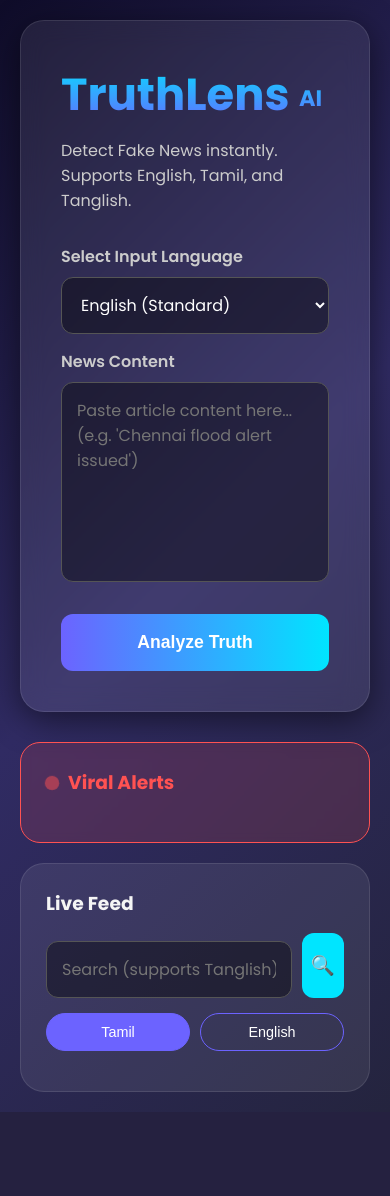
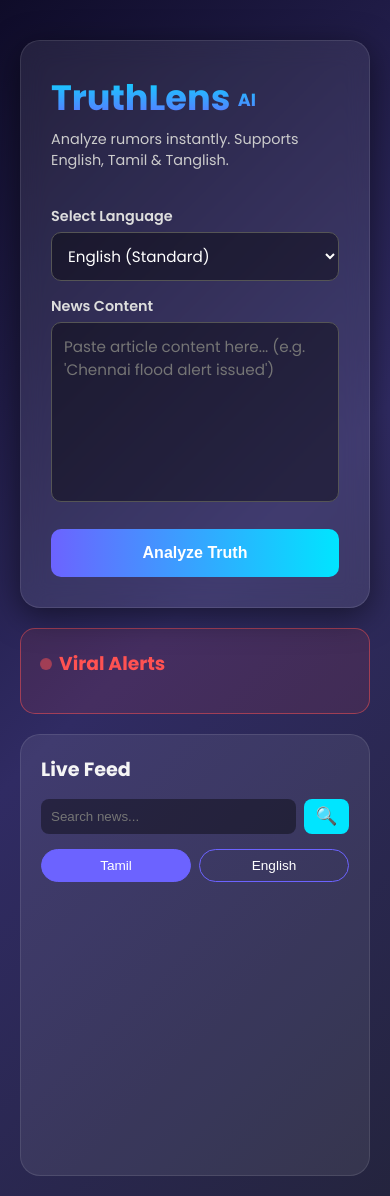
Before and after one commit to MrBlack-07/RumorDetection, a Flask app: template templates/home.html in a window 390 px wide. Before the commit the page ends 1112 px from the top, so only its background shows below. Run offline with Flask 3, Linux system fonts and the light colour scheme; the template is opened without the code that fills it, so the values that code supplies are empty.

Commit message:
Fixed gap and mobile responsiveness

```diff
--- a/templates/home.html
+++ b/templates/home.html
@@ -14,7 +14,6 @@
             --text-light: #f5f5f5;
             --glass: rgba(255, 255, 255, 0.08);
             --danger: #FF5252;
-            --success: #00E676;
         }
 
         body {
@@ -22,128 +21,136 @@
             background: linear-gradient(135deg, #0f0c29, #302b63, #24243e);
             color: var(--text-light);
             margin: 0;
-            padding: 20px;
+            padding: 20px; /* Small padding for mobile edges */
             min-height: 100vh;
             display: flex;
-            justify-content: center; /* Centers everything horizontally */
-            align-items: center; /* Centers vertically if content is short */
+            justify-content: center;
+            align-items: flex-start; /* Aligns to top */
         }
 
-        /* The Main Wrapper - Fixed Width & Centered */
+        /* --- THE LAYOUT GRID --- */
         .container {
             width: 100%;
-            max-width: 1200px;
+            max-width: 1200px; /* Prevents it from getting too wide on huge monitors */
             display: grid;
-            grid-template-columns: 1.8fr 1fr; /* Left side takes 1.8x space, Right side 1x */
-            gap: 30px; /* Clean gap between boxes */
-            margin: 0 auto;
+            grid-template-columns: 1.5fr 1fr; /* Left side is 1.5x bigger than Right */
+            gap: 25px; /* The gap between the two main boxes */
+            margin-top: 20px;
         }
 
-        /* --- LEFT SIDE: DETECTOR --- */
+        /* --- LEFT BOX: DETECTOR --- */
         .main-section {
             background: var(--glass);
             backdrop-filter: blur(12px);
             border: 1px solid rgba(255,255,255,0.1);
-            border-radius: 24px;
-            padding: 40px;
+            border-radius: 20px;
+            padding: 30px;
             box-shadow: 0 8px 32px 0 rgba(0, 0, 0, 0.5);
             display: flex;
             flex-direction: column;
-            justify-content: center;
         }
 
-        h1 { font-size: 2.8rem; margin: 0 0 10px 0; background: -webkit-linear-gradient(var(--accent), var(--primary)); -webkit-background-clip: text; -webkit-text-fill-color: transparent; }
+        h1 { font-size: 2.2rem; margin: 0 0 5px 0; background: -webkit-linear-gradient(var(--accent), var(--primary)); -webkit-background-clip: text; -webkit-text-fill-color: transparent; }
+        p { margin-top: 0; color: #ccc; font-size: 0.9rem; margin-bottom: 20px; }
 
-        label { font-weight: 600; color: #ccc; margin-top: 15px; display: block; }
+        label { font-weight: 600; color: #ddd; margin-top: 15px; display: block; font-size: 0.9rem; }
 
-        select, textarea, input {
+        select, textarea {
             width: 100%;
             background: rgba(0,0,0,0.4);
             border: 1px solid #555;
-            border-radius: 12px;
+            border-radius: 10px;
             color: white;
-            padding: 15px;
+            padding: 12px;
             font-family: 'Poppins', sans-serif;
-            font-size: 1rem;
-            margin-top: 8px;
-            box-sizing: border-box; /* Fixes padding issues */
+            font-size: 0.95rem;
+            margin-top: 5px;
+            box-sizing: border-box;
             transition: 0.3s;
         }
 
-        textarea { height: 200px; resize: none; }
-        textarea:focus, input:focus { outline: none; border-color: var(--accent); box-shadow: 0 0 15px rgba(0, 229, 255, 0.3); }
+        textarea { height: 180px; resize: none; }
+        textarea:focus, select:focus { outline: none; border-color: var(--accent); box-shadow: 0 0 10px rgba(0, 229, 255, 0.2); }
 
         .btn-main {
             width: 100%;
-            padding: 18px;
-            margin-top: 25px;
+            padding: 15px;
+            margin-top: 20px;
             background: linear-gradient(90deg, var(--primary), var(--accent));
             border: none;
-            border-radius: 12px;
+            border-radius: 10px;
             color: white;
             font-weight: 700;
-            font-size: 1.1rem;
+            font-size: 1rem;
             cursor: pointer;
             transition: transform 0.2s, box-shadow 0.2s;
         }
-        .btn-main:hover { transform: translateY(-3px); box-shadow: 0 10px 20px rgba(108, 99, 255, 0.4); }
+        .btn-main:hover { transform: translateY(-2px); box-shadow: 0 5px 15px rgba(108, 99, 255, 0.4); }
 
-        /* --- RIGHT SIDE: SIDEBAR --- */
+        /* --- RIGHT BOX: SIDEBAR --- */
         .sidebar {
             display: flex;
             flex-direction: column;
             gap: 20px;
-            height: 100%;
         }
 
-        /* RUMOR CARD */
+        /* Rumor Alerts */
         .rumor-card {
-            background: rgba(255, 82, 82, 0.15);
-            border: 1px solid var(--danger);
-            border-radius: 20px;
-            padding: 25px;
-            backdrop-filter: blur(5px);
+            background: rgba(255, 82, 82, 0.1);
+            border: 1px solid rgba(255, 82, 82, 0.5);
+            border-radius: 15px;
+            padding: 20px;
         }
-        .rumor-header { display: flex; align-items: center; gap: 10px; margin-bottom: 20px; }
-        .pulse-dot { width: 12px; height: 12px; background: var(--danger); border-radius: 50%; animation: pulse 1.5s infinite; }
+        .rumor-header { display: flex; align-items: center; gap: 8px; margin-bottom: 15px; }
+        .pulse-dot { width: 10px; height: 10px; background: var(--danger); border-radius: 50%; animation: pulse 1.5s infinite; }
         @keyframes pulse { 0% { opacity: 1; transform: scale(1); } 50% { opacity: 0.5; transform: scale(1.2); } 100% { opacity: 1; transform: scale(1); } }
 
-        .rumor-item { margin-bottom: 12px; padding-bottom: 12px; border-bottom: 1px solid rgba(255,255,255,0.1); }
+        .rumor-item { margin-bottom: 10px; padding-bottom: 10px; border-bottom: 1px solid rgba(255,255,255,0.1); }
         .rumor-item:last-child { border: none; margin: 0; padding: 0; }
-        .rumor-tag { font-size: 0.7rem; background: var(--danger); padding: 3px 8px; border-radius: 4px; font-weight: bold; }
+        .rumor-tag { font-size: 0.7rem; background: var(--danger); padding: 2px 6px; border-radius: 4px; font-weight: bold; }
 
-        /* NEWS FEED */
+        /* News Feed */
         .news-section {
             background: var(--glass);
-            border-radius: 24px;
-            padding: 25px;
-            flex-grow: 1; /* Fills remaining height */
+            border-radius: 20px;
+            padding: 20px;
+            flex-grow: 1;
             display: flex;
             flex-direction: column;
             border: 1px solid rgba(255,255,255,0.1);
+            min-height: 400px;
         }
 
-        .search-bar { display: flex; gap: 10px; margin: 15px 0; }
-        .search-btn { background: var(--accent); border: none; border-radius: 12px; width: 50px; cursor: pointer; color: black; font-size: 1.2rem; }
+        .search-bar { display: flex; gap: 8px; margin-bottom: 15px; }
+        .search-bar input { flex: 1; padding: 10px; border-radius: 8px; border: none; background: rgba(0,0,0,0.4); color: white; }
+        .search-btn { background: var(--accent); border: none; border-radius: 8px; width: 45px; cursor: pointer; color: #000; font-size: 1.1rem; }
 
-        .feed-controls { display: flex; gap: 10px; margin-bottom: 15px; }
-        .feed-btn { flex: 1; padding: 10px; border: 1px solid var(--primary); background: transparent; color: white; border-radius: 50px; cursor: pointer; transition: 0.3s; font-size: 0.9rem;}
+        .feed-controls { display: flex; gap: 8px; margin-bottom: 15px; }
+        .feed-btn { flex: 1; padding: 8px; border: 1px solid var(--primary); background: transparent; color: white; border-radius: 50px; cursor: pointer; transition: 0.3s; font-size: 0.85rem;}
         .feed-btn.active { background: var(--primary); }
 
-        .news-scroll-area { flex: 1; overflow-y: auto; padding-right: 5px; max-height: 400px; }
-        .news-scroll-area::-webkit-scrollbar { width: 6px; }
+        .news-scroll-area { flex: 1; overflow-y: auto; padding-right: 5px; max-height: 500px; }
+        .news-scroll-area::-webkit-scrollbar { width: 5px; }
         .news-scroll-area::-webkit-scrollbar-thumb { background: #555; border-radius: 3px; }
 
         .news-card {
-            background: rgba(255,255,255,0.05); padding: 15px; border-radius: 12px; margin-bottom: 12px; border-left: 4px solid var(--accent); transition: 0.2s;
+            background: rgba(255,255,255,0.05); padding: 12px; border-radius: 10px; margin-bottom: 10px; border-left: 3px solid var(--accent);
         }
-        .news-card:hover { background: rgba(255,255,255,0.1); transform: translateX(5px); }
-        .news-card a { text-decoration: none; color: #eee; font-size: 0.95rem; font-weight: 500; }
-        .meta { font-size: 0.75rem; color: #aaa; margin-top: 5px; display: block; }
+        .news-card a { text-decoration: none; color: #eee; font-size: 0.9rem; font-weight: 500; display:block; }
+        .meta { font-size: 0.7rem; color: #aaa; margin-top: 4px; display: block; }
 
-        /* Responsive */
+        /* --- MOBILE RESPONSIVENESS (The Magic Part) --- */
         @media (max-width: 900px) {
-            .container { grid-template-columns: 1fr; } /* Stack on mobile */
+            .container {
+                grid-template-columns: 1fr; /* Force 1 column layout */
+                gap: 20px;
+            }
+            .main-section {
+                order: 1; /* Detector stays on top */
+            }
+            .sidebar {
+                order: 2; /* News goes below */
+            }
         }
     </style>
 </head>
@@ -153,10 +160,10 @@
 
     <div class="main-section">
         <h1>TruthLens <span style="font-size:0.5em; color:var(--accent); vertical-align: middle;">AI</span></h1>
-        <p style="color:#ccc; margin-top: 0;">Detect Fake News instantly. Supports English, Tamil, and Tanglish.</p>
+        <p>Analyze rumors instantly. Supports English, Tamil & Tanglish.</p>
 
         <form action="/predict" method="POST">
-            <label>Select Input Language</label>
+            <label>Select Language</label>
             <select name="language">
                 <option value="english">English (Standard)</option>
                 <option value="tanglish">Tanglish / Tamil (Auto-Translate)</option>
@@ -178,20 +185,20 @@
             </div>
             {% for rumor in rumors %}
             <div class="rumor-item">
-                <div style="font-size: 0.9rem; font-weight: 600; margin-bottom: 5px;">{{ rumor.text }}</div>
+                <div style="font-size: 0.85rem; font-weight: 600; margin-bottom: 5px;">{{ rumor.text }}</div>
                 <div style="display:flex; align-items: center; justify-content: space-between;">
                     <span class="rumor-tag">{{ rumor.verdict }}</span>
-                    <span style="font-size:0.75rem; color:#ccc;">{{ rumor.status }}</span>
+                    <span style="font-size:0.7rem; color:#ccc;">{{ rumor.status }}</span>
                 </div>
             </div>
             {% endfor %}
         </div>
 
         <div class="news-section">
-            <h3 style="margin:0;">Live Feed</h3>
+            <h3 style="margin:0; font-size: 1.2rem;">Live Feed</h3>
 
-            <form class="search-bar" action="/search_news" method="POST">
-                <input type="text" name="query" placeholder="Search (supports Tanglish)..." value="{{ search_val }}">
+            <form class="search-bar" action="/search_news" method="POST" style="margin-top:15px;">
+                <input type="text" name="query" placeholder="Search news..." value="{{ search_val }}">
                 <input type="hidden" name="search_lang" value="tanglish">
                 <button type="submit" class="search-btn">🔍</button>
             </form>
```
